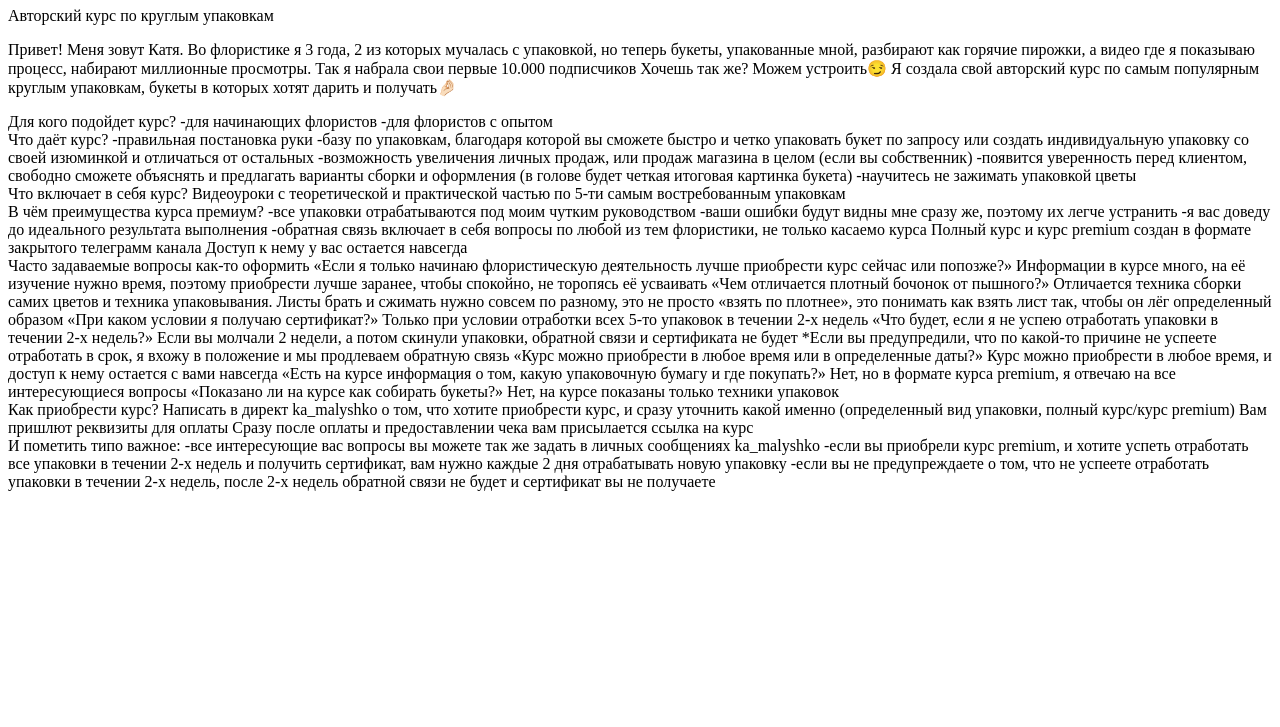
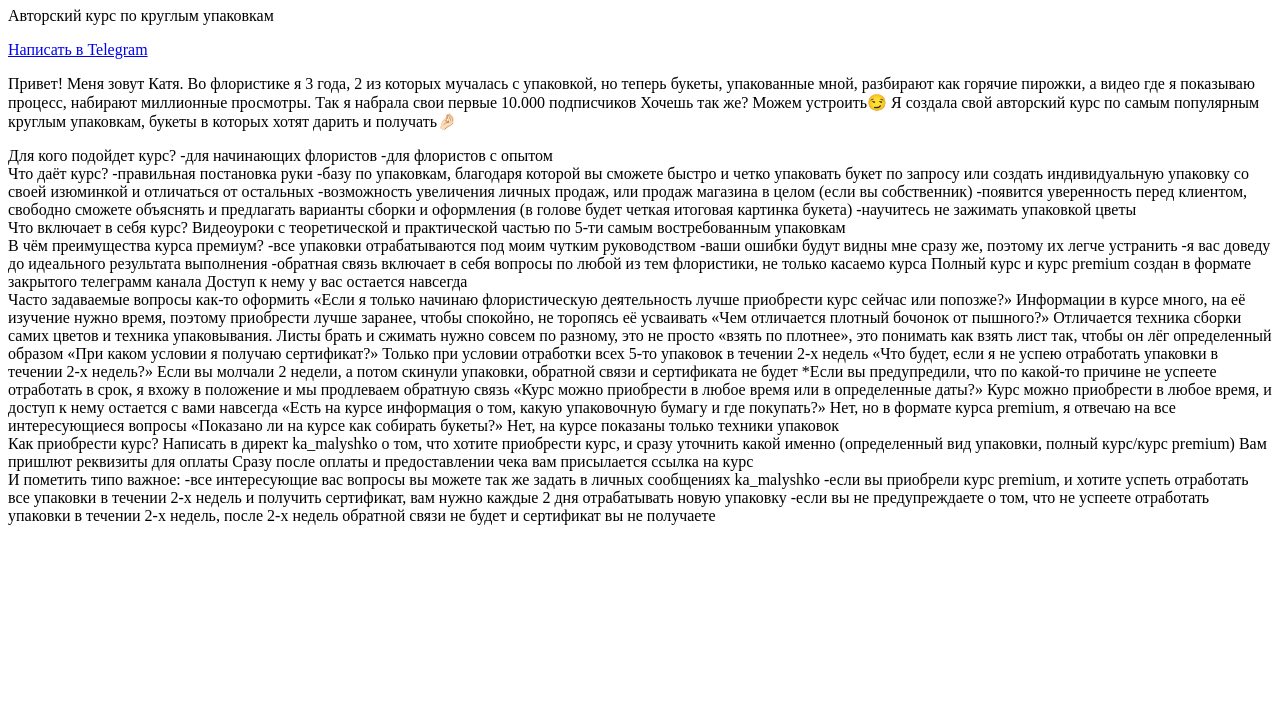
Before and after one commit to DizMaxWork/bouquet_packaging, a plain HTML site: page index.html in a window 1280 px wide. Shown: the part 73-800 px from the top of the page. Drawn offline with Linux system fonts and the light colour scheme; a script that the page names is missing.

Commit message:
Добавил ссылку на тг

```diff
--- a/index.html
+++ b/index.html
@@ -13,6 +13,7 @@
     </header>
 
     <main>
+        <a href="https://t.me/ka_malyshko?text=Добрый%20день" target="_blank">Написать в Telegram</a>
       <section>
         <p>
           Привет! Меня зовут Катя. Во флористике я 3 года, 2 из которых мучалась
```
